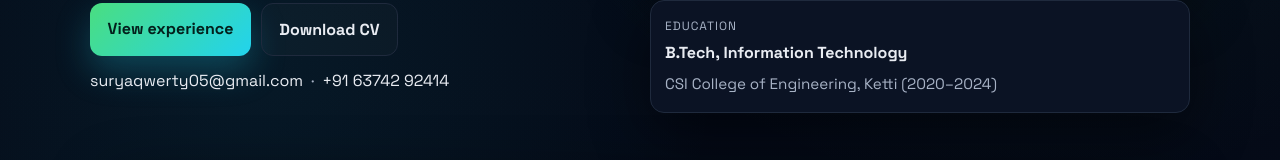
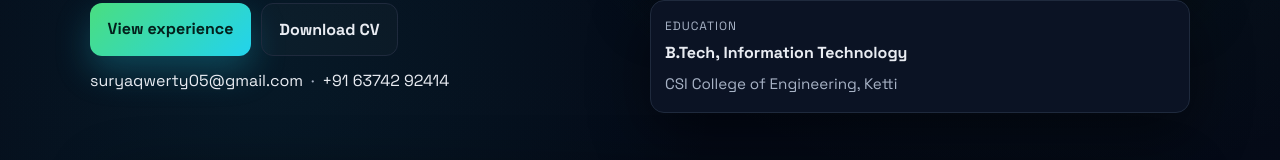
Before and after one commit to Surya-ex/AI-JSP-V, a plain HTML site: page my-portfolio/index.html in a window 1280 px wide. Shown: the part 347-507 px from the top of the page. Drawn offline with Linux system fonts and the light colour scheme.

Commit message:
Modify education note in index.html
Updated education note to remove graduation years.

```diff
--- a/my-portfolio/index.html
+++ b/my-portfolio/index.html
@@ -53,7 +53,7 @@
         <div class="meta-card">
           <p class="meta-label">Education</p>
           <p class="meta-value">B.Tech, Information Technology</p>
-          <p class="meta-note">CSI College of Engineering, Ketti (2020–2024)</p>
+          <p class="meta-note">CSI College of Engineering, Ketti</p>
         </div>
       </div>
     </div>
```
